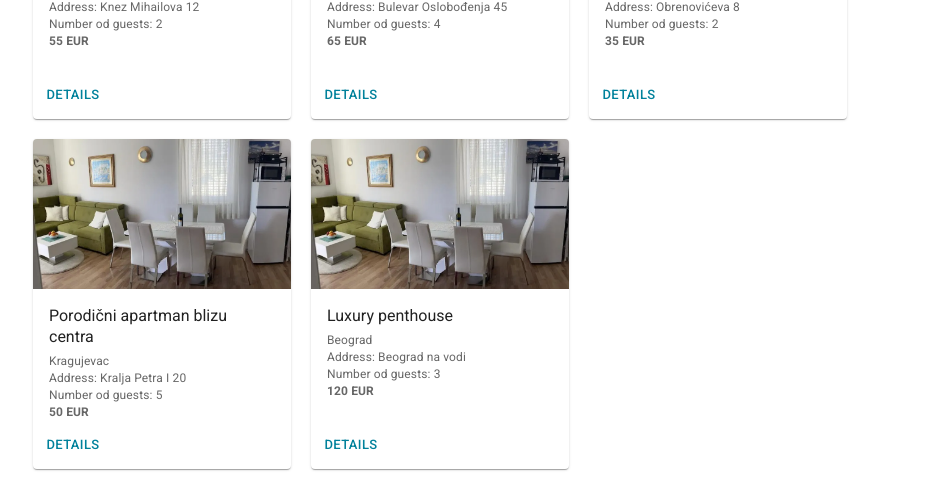
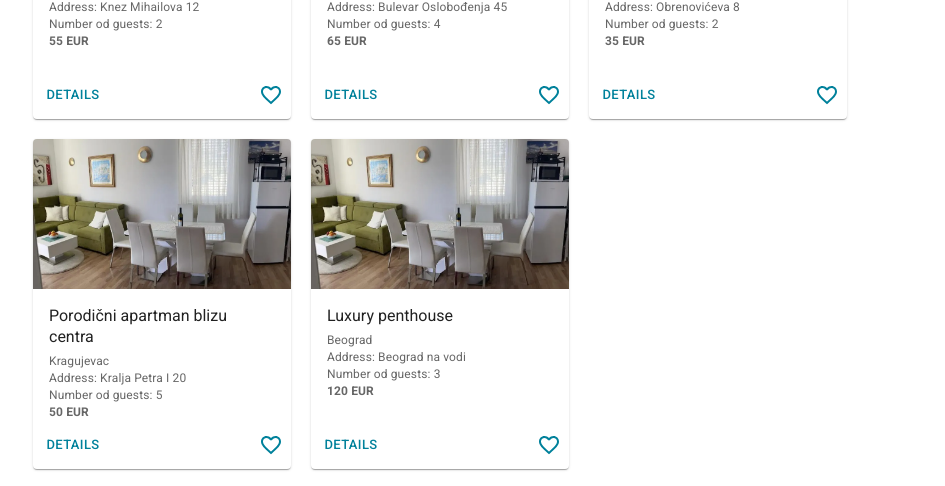
Before and after one commit to aperin17/Internship-Project, a React (Create React App) app: page / in a window 1280 px wide. Shown: the part 360-846 px from the top of the page, without its empty margins (167-1112 px from the left). Built offline with nearby package versions, Linux system fonts and the light colour scheme.

Commit message:
Dodato Favorites dugme

```diff
--- a/src/App.css
+++ b/src/App.css
@@ -55,6 +55,13 @@
   justify-content: space-between;
 }
 
+.card-actions {
+  margin-top: auto;
+  display: flex;
+  justify-content: space-between;
+  align-items: center;
+}
+
 
 .filter-container {
   margin: 0 auto;
--- a/src/App.js
+++ b/src/App.js
@@ -24,7 +24,7 @@ function App() {
     return <div>Loading...</div>;
   }
   if (!filteredApartments) {
-    return <div>Loading filtered...</div>;
+    return <div>Loading filtered apartments...</div>;
   }
 
 
--- a/src/components/ApartmentCard.js
+++ b/src/components/ApartmentCard.js
@@ -7,10 +7,17 @@ import CardMedia from '@mui/material/CardMedia';
 import Button from '@mui/material/Button';
 import Typography from '@mui/material/Typography';
 import { useNavigate } from "react-router";
+import FavoriteIcon from '@mui/icons-material/Favorite';
+import FavoriteBorderIcon from '@mui/icons-material/FavoriteBorder';
+import useStore from '../store/store.js';
+
 
 export default function ApartmentCard({ apartment }) {
 
     let navigate = useNavigate();
+    const favoriteIds = useStore((state) => state.favoriteIds)
+    const toggleFavorite = useStore((state) => state.toggleFavorite);
+
 
     return (
         <Card className="apartment-card" >
@@ -34,9 +41,19 @@ export default function ApartmentCard({ apartment }) {
                     <b>{apartment.pricePerNight} {apartment.currency}</b>
                 </Typography>
             </CardContent>
-            <CardActions sx={{ marginTop: "auto" }}>
+            <CardActions className="card-actions">
                 <Button size="small" sx={{ color: "primary.main" }} onClick={() => navigate(`/apartments/${apartment.id}`)}>Details</Button>
-            </CardActions>
+                {
+                    !favoriteIds.includes(apartment.id)
+                        ?
+                        // Add to favorites button
+                        < FavoriteBorderIcon onClick={() => toggleFavorite(apartment.id)} color="primary" > </FavoriteBorderIcon>
+                        :
+                        // Remove from favorites button
+                        < FavoriteIcon onClick={() => toggleFavorite(apartment.id)} color="primary"> </FavoriteIcon>
+
+                }
+            </CardActions >
         </Card >
     );
 
--- a/src/components/Filter.js
+++ b/src/components/Filter.js
@@ -14,7 +14,7 @@ export default function Filter({ apartments, setFilteredApartments }) {
 
     const filterApartments = () => {
         return setFilteredApartments(apartments.filter(apartment => (
-            apartment.city.toLowerCase().includes(filterList.city.toLowerCase())
+            apartment.city?.toLowerCase().includes(filterList.city.toLowerCase())
             &&
             Number(apartment.pricePerNight) <= (filterList.maxPrice === "" ? Infinity : Number(filterList.maxPrice))
             &&
--- a/src/store/store.js
+++ b/src/store/store.js
@@ -1,6 +1,6 @@
 import { create } from 'zustand'
 
-const useStore = create((set) => ({
+const useStore = create((set,) => ({
 
     filterList: {
         city: "",
@@ -8,7 +8,18 @@ const useStore = create((set) => ({
         guests: ""
     },
 
-    setFilterList: (newFilterList) => set((state) => ({ filterList: { ...state.filterList, ...newFilterList } }))
+    setFilterList: (newFilterList) => set((state) => ({ filterList: { ...state.filterList, ...newFilterList } })),
+
+    favoriteIds: [],
+
+    toggleFavorite: (id) =>
+        set((state) => {
+            if (state.favoriteIds.includes(id)) {
+                return { favoriteIds: state.favoriteIds.filter(item => item !== id) } //remove id
+            }
+            return { favoriteIds: [...state.favoriteIds, id] } //add id
+        }),
+
 
     // apartments: [],
     // filteredApartments: [],
```
